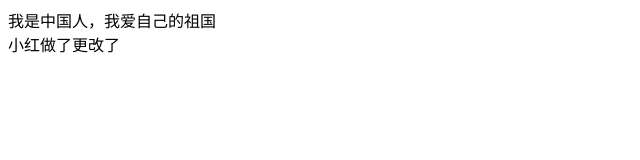
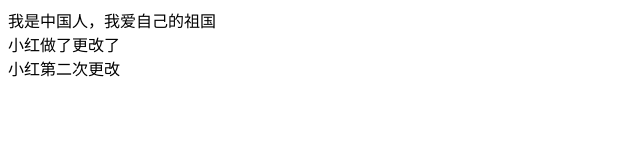
Before and after one commit to 215661582/test111, a plain HTML site: page index.html in a window 1280 px wide. Shown: the whole page, without its empty margins (0-640 px from the left). Drawn offline with Linux system fonts and the light colour scheme.

Commit message:
小红第二次更改

```diff
--- a/index.html
+++ b/index.html
@@ -8,5 +8,6 @@
 <body>
     <div>我是中国人，我爱自己的祖国</div>
     <div>小红做了更改了</div>
+    <div>小红第二次更改</div>
 </body>
 </html>
```
